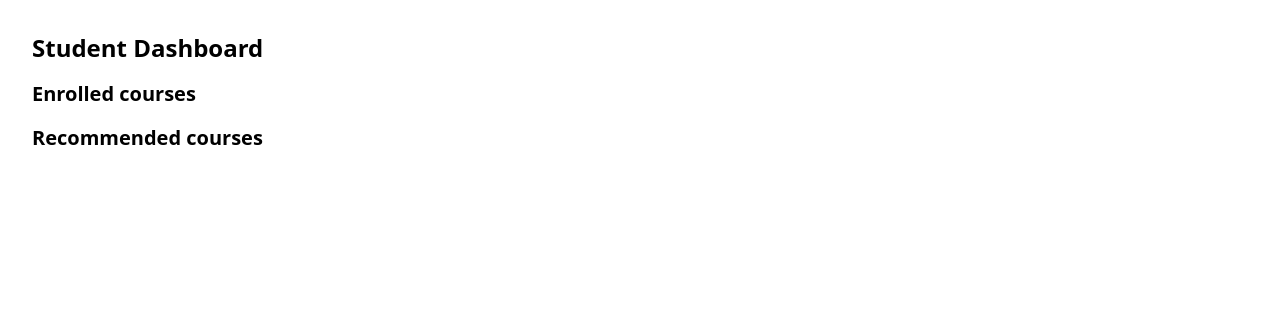
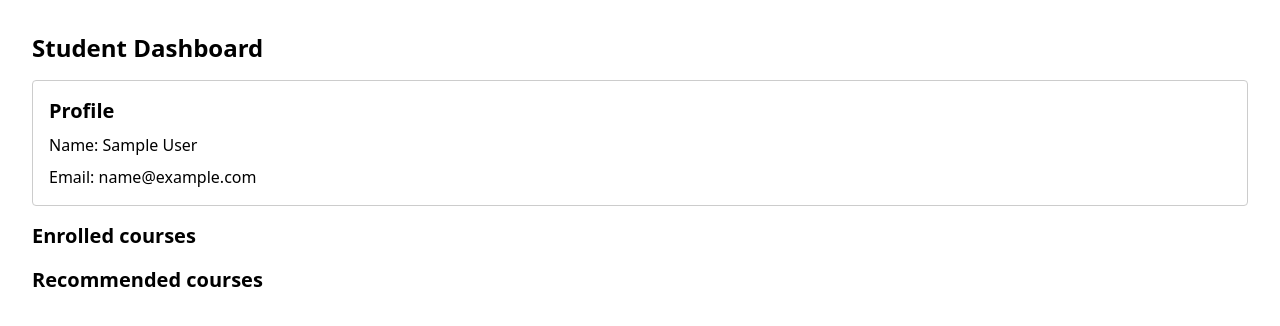
Before and after one commit to billyhawkes/elearning, a Django app: page /dashboard/ in a window 1280 px wide. Shown: the part 72-398 px from the top of the page. Run offline with Django 5.2, Linux system fonts and the light colour scheme; the visitor is signed in with stand-in values (Sample User, id 1); data that the repository does not hold is empty; some libraries are stand-ins or nearby versions.

Commit message:
Added profile to dashboard

```diff
--- a/elearning/app/templates/dashboard/student.html
+++ b/elearning/app/templates/dashboard/student.html
@@ -5,6 +5,11 @@
 {% block content %}
     <div class="flex flex-col gap-4">
         <h1>Student Dashboard</h1>
+        <div class="p-4 border border-[#ccc] flex flex-col gap-2 rounded">
+            <h2>Profile</h2>
+            <p>Name: {{ user.first_name }} {{ user.last_name }}</p>
+            <p>Email: {{ user.email }}</p>
+        </div>
         <h2>Enrolled courses</h2>
         {% for course in enrolled_courses %}
             <div class="p-4 border border-border rounded-xl flex flex-col gap-2 items-start">
--- a/elearning/app/templates/dashboard/teacher.html
+++ b/elearning/app/templates/dashboard/teacher.html
@@ -5,6 +5,11 @@
 {% block content %}
     <div class="flex flex-col gap-4 items-start">
         <h1>Teacher Dashboard</h1>
+        <div class="p-4 border border-[#ccc] flex flex-col gap-2 rounded">
+            <h2>Profile</h2>
+            <p>Name: {{ user.first_name }} {{ user.last_name }}</p>
+            <p>Email: {{ user.email }}</p>
+        </div>
         <a href={% url "search" %} class="btn">Search</a>
         <h2>Recent Activity</h2>
         {% for notification in notifications %}
--- a/elearning/app/views.py
+++ b/elearning/app/views.py
@@ -50,7 +50,10 @@ def dashboard(request):
         return render(
             request,
             "dashboard/teacher.html",
-            {"courses": courses, "notifications": notifications},
+            {
+                "courses": courses,
+                "notifications": notifications,
+            },
         )
     else:
         courses = Course.objects.exclude(students=request.user)
```
